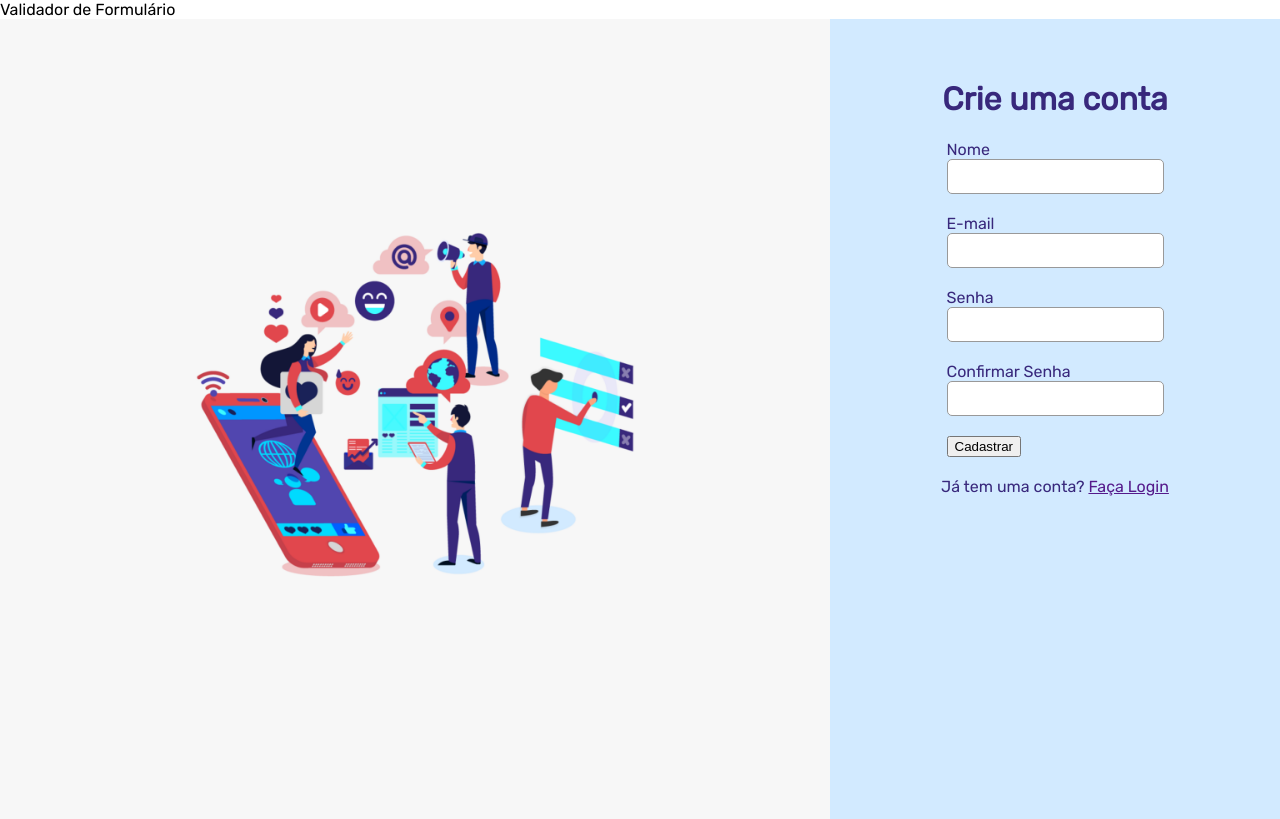
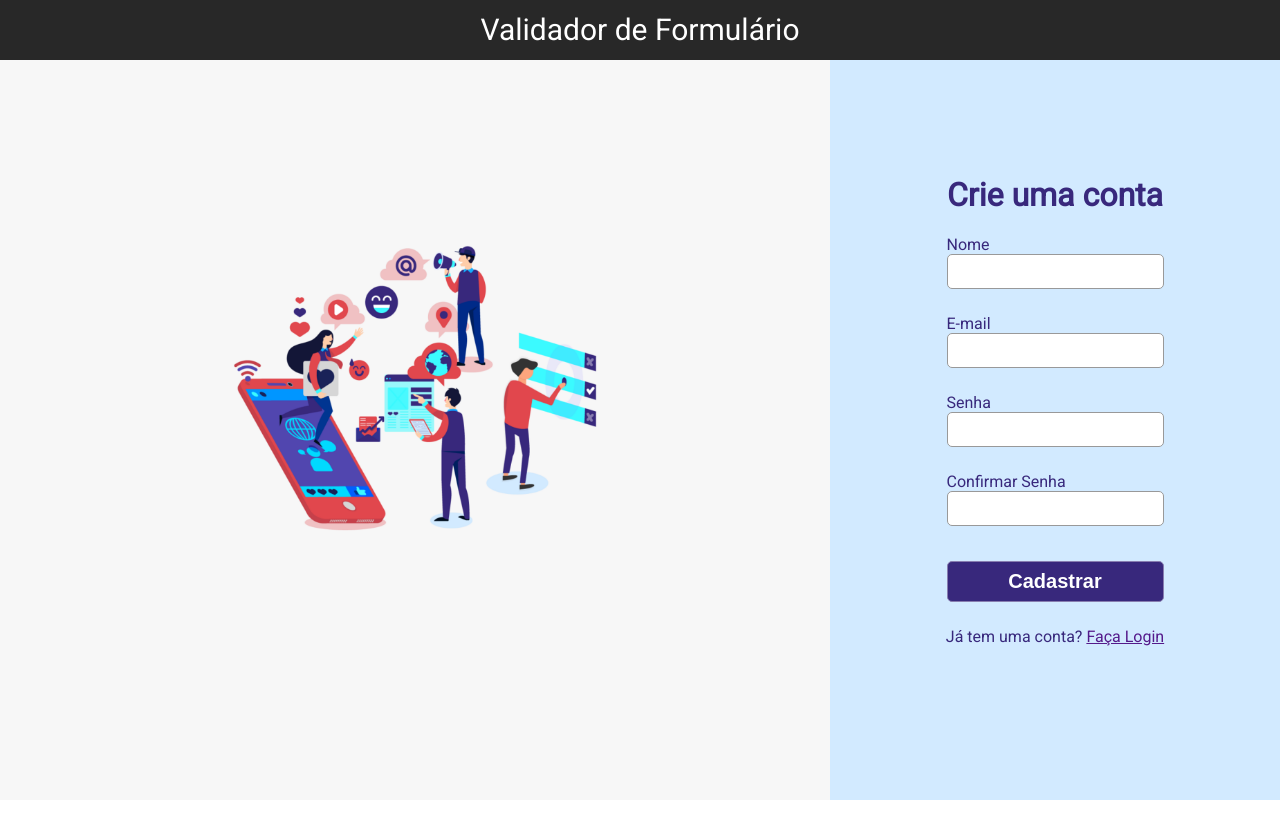
Before and after one commit to mateusgs29/3-projetos-javascript, a plain HTML site: page form/index.html in a window 1280 px wide. Drawn offline with Linux system fonts and the light colour scheme.

Commit message:
adicionado estilos da nav e do botão cadastrar

```diff
--- a/form/css/style.css
+++ b/form/css/style.css
@@ -1,4 +1,4 @@
-@import url('https://fonts.googleapis.com/css2?family=Rubik&display=swap');
+@import url('https://fonts.googleapis.com/css2?family=Roboto&display=swap');
 
 *{
     box-sizing: border-box;
@@ -6,8 +6,20 @@
 
 body{
     margin: 0px;
-    font-family: 'Rubik', sans-serif;
+    font-family: 'Roboto', sans-serif;
 }
+
+nav{
+    height: 60px;
+    background-color: #282828;
+    color: #fff;
+    font-size: 30px;
+    text-align: center;
+    line-height: 60px;
+    position: absolute;
+    width: 100vw;
+}
+
 .screen{
     display: flex;
     height: 100vh;
@@ -22,7 +34,7 @@ body{
 }
 
 .leftside img{
-    max-width: 800px;
+    max-width: 80%;
     height: auto;
 }
 
@@ -32,13 +44,14 @@ body{
     background-color: #D2EAFF;
     padding: 40px;
     align-items: center;
+    justify-content: center;
     flex-direction: column;
     color: #38287C;
 }
 
 .rightside label{
     display: block;
-    margin-bottom: 20px;
+    margin-bottom: 25px;
 }
 
 .rightside input{
@@ -54,4 +67,18 @@ body{
     font-size: 12px;
     color: #E1474D;
     padding: 4px;
+    margin-bottom: -20px;
 }
+
+.btn_cadastrar{
+    background-color: #38287C;
+    color: #fff;
+    font-weight: bold;
+    width: 100%;
+    border: 1.7px solid #887EB0;
+    border-radius: 5px;
+    padding: 8px;
+    font-size: 20px;
+    margin-top: 10px;
+    outline: 0;
+}
```
